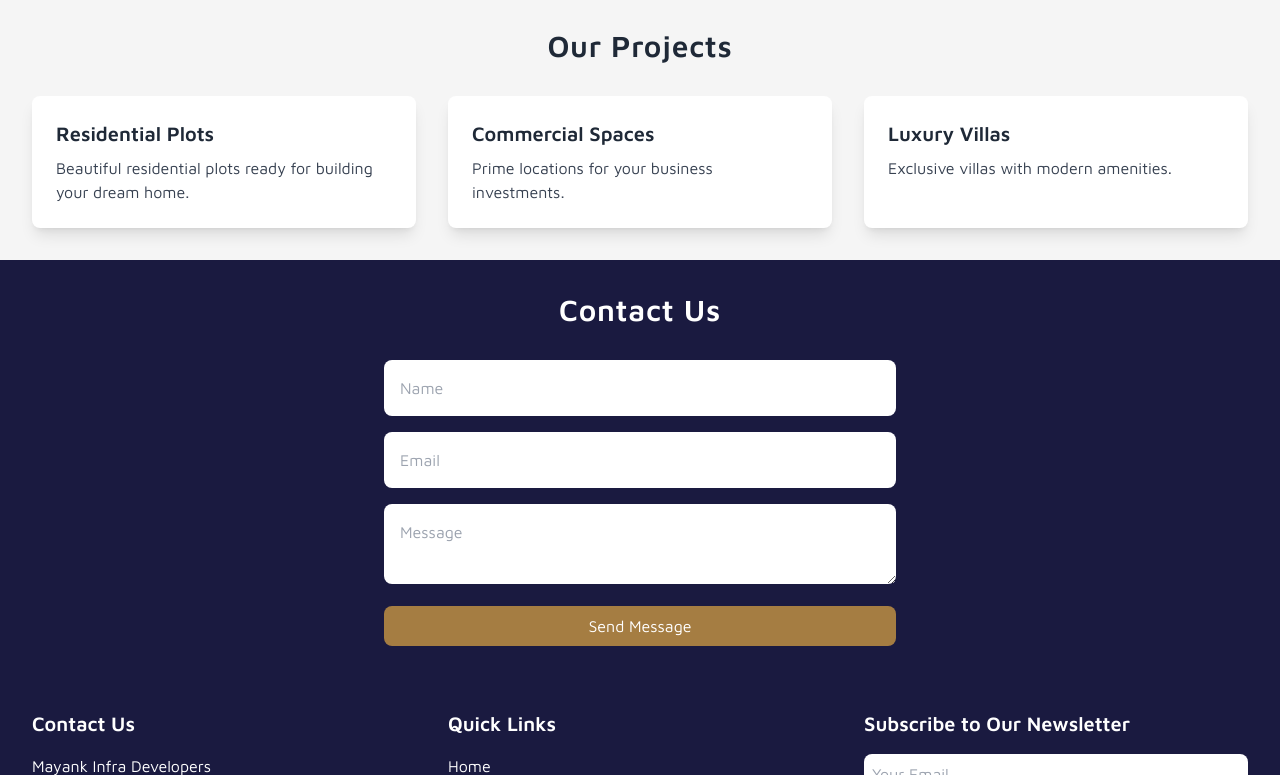
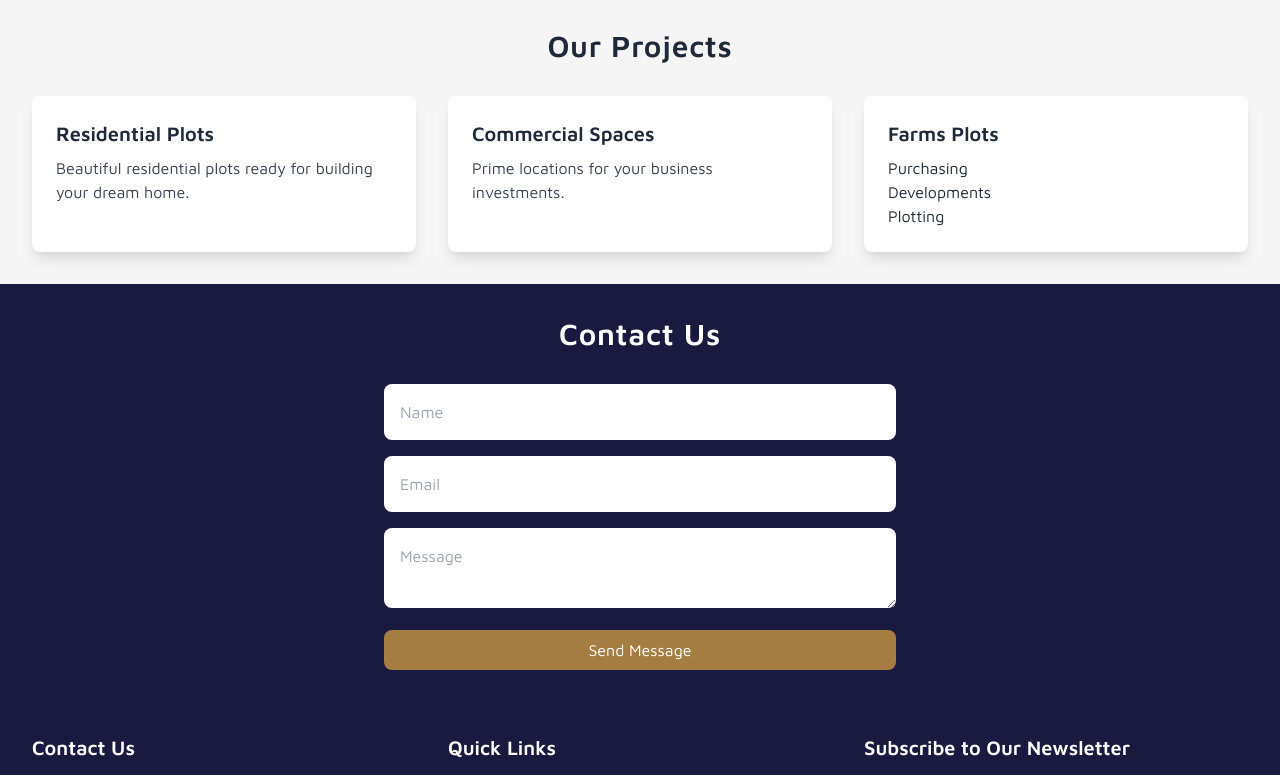
Before and after one commit to aravindnaidu09/mayank-infra-website-template1, a website: page index.html in a window 1280 px wide. Shown: the part 880-1655 px from the top of the page. Drawn offline with Linux system fonts and the light colour scheme.

Commit message:
changes in our project

```diff
--- a/index.html
+++ b/index.html
@@ -62,8 +62,12 @@
                 <p class="text-gray-700">Prime locations for your business investments.</p>
             </div>
             <div class="bg-white rounded-lg shadow-lg p-6 transform transition hover:-translate-y-1 hover:shadow-2xl">
-                <h3 class="font-semibold text-xl mb-2">Luxury Villas</h3>
-                <p class="text-gray-700">Exclusive villas with modern amenities.</p>
+                <h3 class="font-semibold text-xl mb-2">Farms Plots</h3>
+                <ul>
+                    <li>Purchasing</li>
+                    <li>Developments</li>
+                    <li>Plotting</li>
+                </ul>
             </div>
         </div>
     </section>
```
